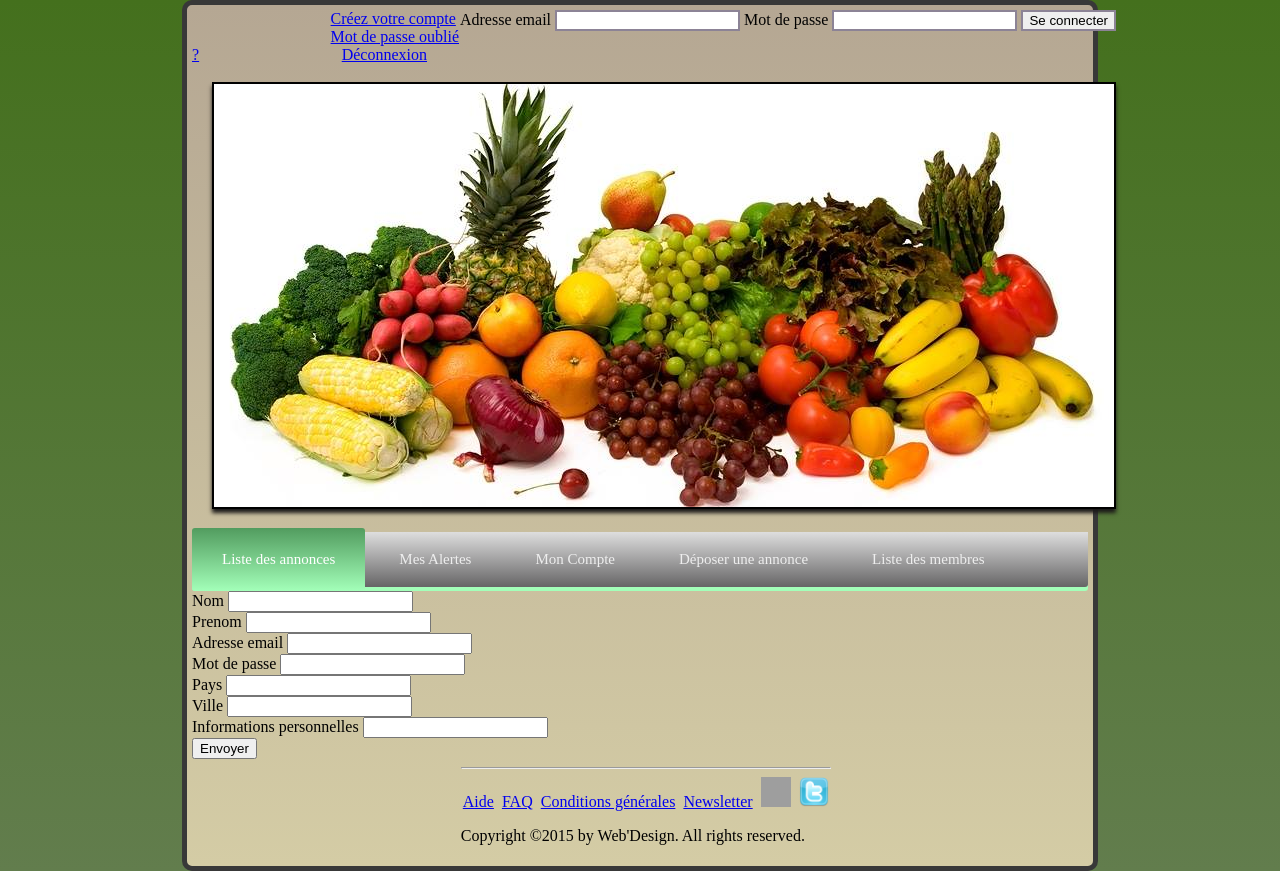
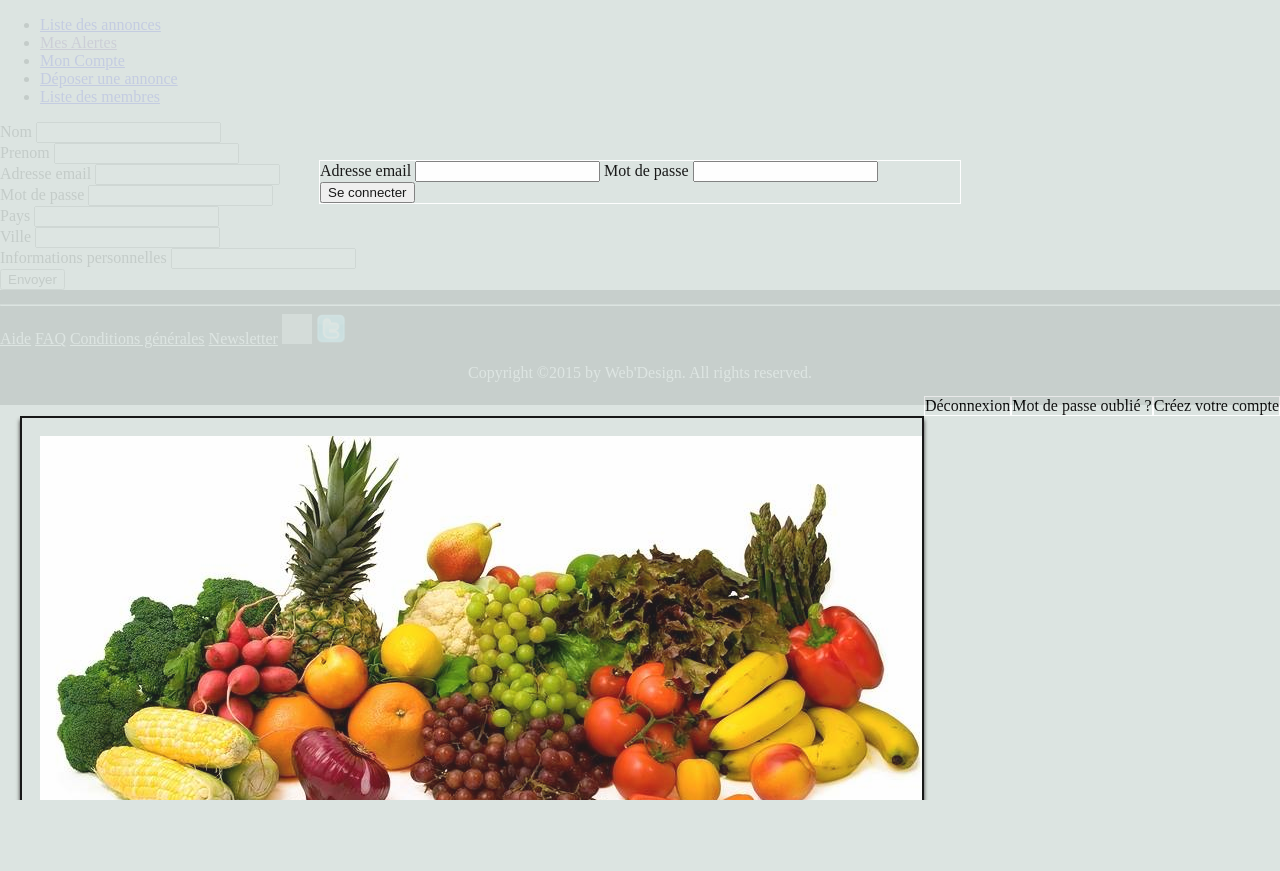
Before and after one commit to G6aleboncoing/APP, a PHP site: page /PHP/Inscription.php in a window 1280 px wide. After the commit the page ends 800 px from the top, so only its background shows below. Run offline with PHP 8.4, Linux system fonts and the light colour scheme; grey boxes are pictures that could not be loaded.

Commit message:
New CSS + JS

```diff
--- a/CSS/main.css
+++ b/CSS/main.css
@@ -1,43 +1,23 @@
 /* page d'acceuil */
 
 
-html {
+html, body{
 
-background: #44701d;
-background: -moz-linear-gradient(top, #44701d 0%, #627d4d 100%);
-background: -webkit-gradient(left top, left bottom, color-stop(0%, #44701d), color-stop(100%, #627d4d));
-background: -webkit-linear-gradient(top, #44701d 0%, #627d4d 100%);
-background: -o-linear-gradient(top, #44701d 0%, #627d4d 100%);
-background: -ms-linear-gradient(top, #44701d 0%, #627d4d 100%);
-background: linear-gradient(to bottom, #44701d 0%, #627d4d 100%);
-filter: progid:DXImageTransform.Microsoft.gradient( startColorstr='#44701d', endColorstr='#627d4d', GradientType=0 );
-
-
+background: #f2f2f2;
+height:100%;
+padding:0;
+margin:0;
 
 }
 
 
-body {
+#body_main{
 
 width:70%;
 margin :auto;
-padding : 5px;
+padding : 1%;
+margin-top :15%;
 
-background: #b5a793;
-background: -moz-linear-gradient(top, #b5a793 0%, #d4cca5 100%);
-background: -webkit-gradient(left top, left bottom, color-stop(0%, #b5a793), color-stop(100%, #d4cca5));
-background: -webkit-linear-gradient(top, #b5a793 0%, #d4cca5 100%);
-background: -o-linear-gradient(top, #b5a793 0%, #d4cca5 100%);
-background: -ms-linear-gradient(top, #b5a793 0%, #d4cca5 100%);
-background: linear-gradient(to bottom, #b5a793 0%, #d4cca5 100%);
-filter: progid:DXImageTransform.Microsoft.gradient( startColorstr='#b5a793', endColorstr='#d4cca5', GradientType=0 );
-
-border-radius: 10px 10px 10px 10px;
--moz-border-radius: 10px 10px 10px 10px;
--webkit-border-radius: 10px 10px 10px 10px;
-border: 5px solid #383838;
-
-color : black;
 
 
 }
@@ -48,18 +28,134 @@
 
 }
 
+.white_background{
+
+background: #fdfdfd;
+
+-webkit-box-shadow: 0px 0px 5px 4px rgba(176,176,176,1);
+-moz-box-shadow: 0px 0px 5px 4px rgba(176,176,176,1);
+box-shadow: 0px 0px 5px 4px rgba(176,176,176,1);
+
+
+color : black;
+
+
+
+
+}
 
 
 /* header */
 
 header{
 
-display :inline-block;
-vertical-align:top;
+position:fixed;
+top:0px;
+left:0px;
+background:#DAE3DF;
+z-index:1;
+width:100%;
+opacity:0.9;
+
+
+}
+
+header ul{
+
+list-style-type : none;
+margin:0%;
+text-align:left;
 
 
 
 }
+
+header ul li{
+
+display :inline-block;
+vertical-align:middle;
+list-style-type : none;
+padding:0.5%;
+margin:0px;
+
+
+}
+
+
+header .maj{
+
+text-transform:uppercase;
+font-weight:bold;
+font-family:Arial;
+font-size:90%;
+
+}
+
+
+
+header a{
+
+text-decoration:none;
+color:black;
+
+
+}
+
+
+#header_2 li:hover{
+
+background:#83DEB5;
+
+}
+
+header a:hover{
+
+color:white;
+
+}
+
+#header_1{
+
+background:#9C9B9A;
+
+}
+
+#header_1 ul{
+
+list-style-type : none;
+margin:0%;
+text-align:right;
+margin-right:10%;
+
+
+
+}
+
+#header_1 ul li{
+
+display :inline-block;
+vertical-align:middle;
+list-style-type : none;
+padding:0.5%;
+margin:0px;
+
+
+
+}
+
+#header_1 a{
+
+color:#565657;
+
+}
+
+#header_1 a:hover{
+
+color:#83DEB5;
+
+
+}
+
 
 #langue_select{
 
@@ -73,33 +169,92 @@
 
 
 #logo{
-float:left;
-margin:5px;
-margin-bottom : 20px;
+
 font-family: Brawler ;
-line-height: 1em;
 color: #38b559;
 font-size: 50px;
-text-shadow:0px 0px 0 rgb(31,156,64),1px 1px 0 rgb(6,131,39),2px 2px 0 rgb(-19,106,14),3px 3px 0 rgb(-44,81,-11),4px 4px 0 rgb(-69,56,-36), 5px 5px 0 rgb(-94,31,-61),6px 6px 5px rgba(0,0,0,0.6),6px 6px 1px rgba(0,0,0,0.5),0px 0px 5px rgba(0,0,0,.2);}
+text-shadow:0px 0px 0 rgb(31,156,64),1px 1px 0 rgb(6,131,39),2px 2px 0 rgb(-19,106,14),3px 3px 0 rgb(-44,81,-11),4px 4px 0 rgb(-69,56,-36), 5px 5px 0 rgb(-94,31,-61),6px 6px 5px rgba(0,0,0,0.6),6px 6px 1px rgba(0,0,0,0.5),0px 0px 5px rgba(0,0,0,.2);
+
+}
 
 
-#password_section{
 
-float : right ;
-display : block;
+#password_box{
+
+position:fixed;
+top:0;
+left:0;
+
+display :none;
+z-index:2;
+background:#11110F;
+width:100%;
+height:100%;
+color:#9A9D9F;
 
 
 }
 
-#password_section  input{
+#password_section{
 
-border : 2px solid #8c8396;
+width:50%;
+height:50%;
+margin:auto;
+margin-top:12.5%;
+border:1px solid white;
+
 
 }
 
-#password_forgotten{
+#password_section a{
 
-margin-left:15%;
+
+color:#83DEB5;
+
+
+}
+
+#password_section .green_input{
+
+width:100%;
+border : 0px;
+background:#83DEB5;
+
+}
+
+#password_section h3{
+
+margin:0;
+margin-top:2%;
+
+}
+
+#password_section .float_right{
+
+float:right;
+
+}
+
+#login_boutton{
+
+
+height:20%;
+background:#D9D9D9;
+margin:1%;
+margin-right:0;
+border : 0px;
+
+
+}
+
+#password_creation,#password_forgotten{
+
+position:relative;
+bottom:0px;
+float:right;
+border:1px solid white;
+margin-top:15%;
+
 
 }
 
@@ -134,112 +289,11 @@
 
 }
 
+
+
 /*menu*/
 
-#cssmenu,
-#cssmenu ul,
-#cssmenu ul li,
-#cssmenu ul li a {
-  margin: 0;
-  padding: 0;
-  border: 0;
-  list-style: none;
-  line-height: 1;
-  display: block;
-  position: relative;
-}
-#cssmenu {
-  width: auto;
-  height: 59px;
-  padding-bottom: 4px;
-}
-#cssmenu.align-right {
-  float: right;
-}
-#cssmenu.align-right ul li {
-  float: right;
-  margin-right: 0;
-  margin-left: 4px;
-}
-#cssmenu.align-right ul li:first-child,
-#cssmenu.align-right ul li:first-child > a {
-  border-bottom-right-radius: 3px;
-}
-#cssmenu #bg-one,
-#cssmenu #bg-two,
-#cssmenu #bg-three,
-#cssmenu #bg-four {
-  position: absolute;
-  bottom: 0;
-  width: 100%;
-  border-bottom-left-radius: 3px;
-  border-bottom-right-radius: 3px;
-}
-#cssmenu #bg-one {
-  height: 10px;
-  background: #a3ffb9;
-}
-#cssmenu #bg-two {
-  height: 59px;
-  z-index: 2;
 
-}
-#cssmenu #bg-three {
-  bottom: 4px;
-  height: 55px;
-  z-index: 3;
-background: #dedede;
-background: -moz-linear-gradient(top, #dedede 0%, #666566 100%);
-background: -webkit-gradient(left top, left bottom, color-stop(0%, #dedede), color-stop(100%, #666566));
-background: -webkit-linear-gradient(top, #dedede 0%, #666566 100%);
-background: -o-linear-gradient(top, #dedede 0%, #666566 100%);
-background: -ms-linear-gradient(top, #dedede 0%, #666566 100%);
-background: linear-gradient(to bottom, #dedede 0%, #666566 100%);
-filter: progid:DXImageTransform.Microsoft.gradient( startColorstr='#dedede', endColorstr='#666566', GradientType=0 );
-}
-#cssmenu #bg-four {
-  bottom: 4px;
-  height: 55px;
-  z-index: 4;
-
-}
-#cssmenu ul {
-  height: 59px;
-}
-#cssmenu ul li {
-  float: left;
-  margin-right: 4px;
-  border-top-left-radius: 3px;
-  border-top-right-radius: 3px;
-  z-index: 5;
-}
-#cssmenu ul li a {
-  padding: 24px 30px 20px 30px;
-  margin-bottom: 4px;
-  border-top-left-radius: 3px;
-  border-top-right-radius: 3px;
-  color: #eeeeee;
-  font-size: 15px;
-  text-decoration: none;
-}
-#cssmenu ul li:first-child,
-#cssmenu ul li:first-child > a {
-  border-bottom-left-radius: 3px;
-}
-#cssmenu ul li:hover,
-#cssmenu ul li.active {
-background: #ceff52;
-background-image: -moz-linear-gradient(top, #529c5f, #a3ffb9);
-background-image: -ms-linear-gradient(top, #529c5f, #a3ffb9);
-background-image: -o-linear-gradient(top, #529c5f, #a3ffb9);
-background-image: -webkit-linear-gradient(top, #529c5f, #a3ffb9);
-background-image: linear-gradient(top, #529c5f, #a3ffb9);
-}
-#cssmenu ul li a:hover,
-#cssmenu ul li.active > a {
-
-  color: #ffffff;
-}
 
 /* fin bannière */
 
@@ -287,16 +341,6 @@
 left: 0%;
 
 padding: 1%;
-background-color: #fffcfd;
-border: 2px solid #426153;
-border-radius: 5px;
-box-shadow: 5px 5px 5px 1px #8c8396;
-background-image: -moz-linear-gradient(top, #529c5f, #a3ffb9);
-background-image: -ms-linear-gradient(top, #529c5f, #a3ffb9);
-background-image: -o-linear-gradient(top, #529c5f, #a3ffb9);
-background-image: -webkit-linear-gradient(top, #529c5f, #a3ffb9);
-background-image: linear-gradient(top, #529c5f, #a3ffb9);
-background-clip: border-box;
 
 
 }
@@ -359,15 +403,47 @@
 
 footer{
 
+background:#222222;
+color:white;
+padding-top:0.5%;
+padding-bottom:0.5%;
+width:100%;
+
+}
+
+footer ul{
+
+list-style-type:none;
+text-align:center;
+
+
+}
+
+footer ul li{
+
 display:inline-block;
-position : relative;
-left :30%;
+vertical-align:middle;
 
 
 }
 
 footer a{
 
-margin:2px;
+color:white;
+
+
 
 }
+
+footer a:hover{
+
+
+
+}
+
+footer p{
+
+text-align:center;
+
+
+}
--- a/JavaScript/main.js
+++ b/JavaScript/main.js
@@ -1,11 +1,3 @@
-( function( $ ) {
-$( document ).ready(function() {
-$('#cssmenu').prepend('<div id="bg-one"></div><div id="bg-two"></div><div id="bg-three"></div><div id="bg-four"></div>');
-});
-} )( jQuery );
-
-
-
 
 (function($){
   setInterval(function(){
@@ -14,3 +6,30 @@
     });
   }, 4500);
 })(jQuery);
+
+$(document).ready(function(){
+    $("#login_link").click(function(){
+        $("#password_box").css("display","block");
+
+    });
+});
+
+$(document).ready(function(){
+    $("#close_boutton").click(function(){
+        $("#password_box").css("display","none");
+
+    });
+});
+
+$(window).scroll(function(){
+
+	var body = $("body");
+	var top = body.scrollTop()
+
+if(top!=0)
+ $("#header_1").slideUp("slow");
+else
+ $("#header_1").slideDown("slow");
+
+
+});
```
Also changed, not shown: HTML/PageAccueil.html (+82 -63 lines).
